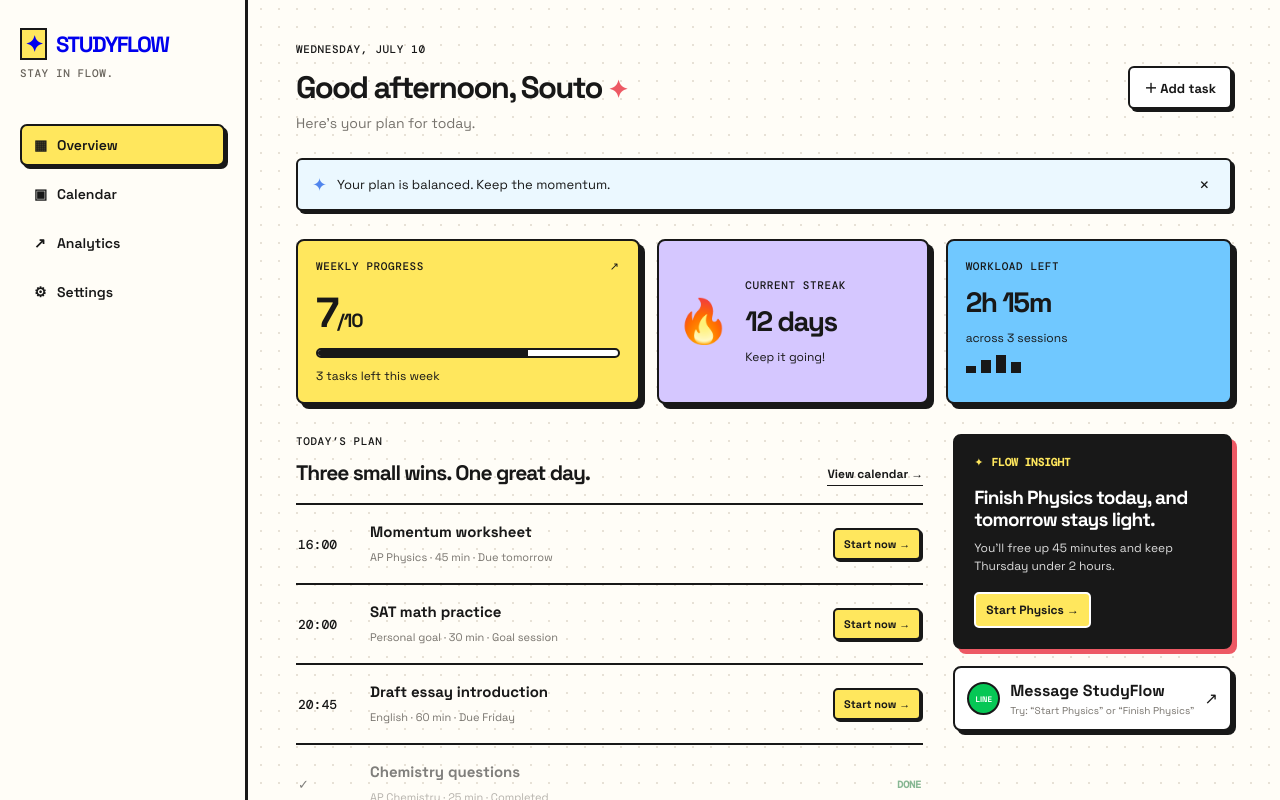
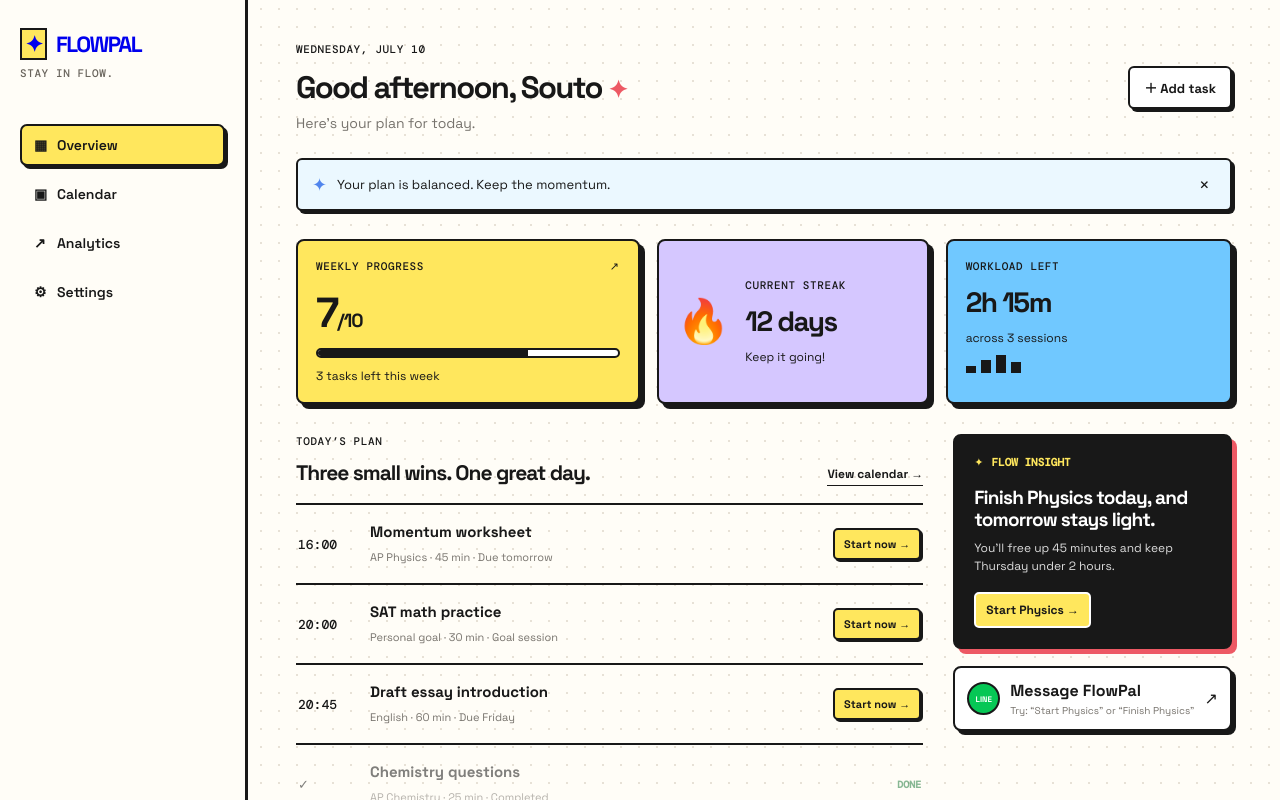
Before and after one commit to Shorty-gif/FlowPal, a Next.js app: page / in a window 1280 px wide. Shown: the top 800 px of the page. Built offline with nearby package versions, Linux system fonts and the light colour scheme.

Commit message:
Rename StudyFlow to FlowPal

```diff
--- a/package.json
+++ b/package.json
@@ -1,5 +1,5 @@
 {
-  "name": "studyflow",
+  "name": "flowpal",
   "version": "0.1.0",
   "private": true,
   "scripts": {
--- a/src/app/layout.tsx
+++ b/src/app/layout.tsx
@@ -2,7 +2,7 @@ import type { Metadata } from "next";
 import "./globals.css";
 
 export const metadata: Metadata = {
-  title: "StudyFlow — Stay in flow.",
+  title: "FlowPal — Stay in flow.",
   description: "Your AI-powered student productivity companion.",
 };
 
--- a/src/app/page.tsx
+++ b/src/app/page.tsx
@@ -38,7 +38,7 @@ export default function Home() {
   return (
     <main>
       <aside className="sidebar">
-        <a className="brand" href="#top"><span>✦</span> STUDYFLOW</a>
+        <a className="brand" href="#top"><span>✦</span> FLOWPAL</a>
         <p className="brand-sub">STAY IN FLOW.</p>
         <nav>{["Overview", "Calendar", "Analytics", "Settings"].map((item) => <button key={item} onClick={() => setTab(item)} className={tab === item ? "nav-item selected" : "nav-item"}><span>{item === "Overview" ? "▦" : item === "Calendar" ? "▣" : item === "Analytics" ? "↗" : "⚙"}</span>{item}</button>)}</nav>
         <div className="companion"><div className="spark">✦</div><b>YOUR COMPANION</b><p>Connected on LINE</p><button className="tiny-button">Manage channel ↗</button></div>
@@ -59,7 +59,7 @@ export default function Home() {
           <article className="tasks-panel"><div className="section-heading"><div><p className="eyebrow">TODAY’S PLAN</p><h2>{active ? "You’re in focus mode." : "Three small wins. One great day."}</h2></div><button className="link-btn">View calendar →</button></div>
             <div className="task-list">{tasks.map((task) => <div key={task.id} className={`task ${task.status} ${task.color}`}><div className="task-time">{task.status === "done" ? "✓" : task.time}</div><div className="task-info"><b>{task.title}</b><span>{task.subject} · {task.duration} min · {task.due}</span></div>{task.status === "done" ? <span className="completed">DONE</span> : task.status === "active" ? <button className="finish" onClick={() => finishTask(task.id)}>Finish now ✓</button> : <button className="start" onClick={() => startTask(task.id)}>Start now →</button>}</div>)}</div>
           </article>
-          <aside className="right-stack"><article className="ai-card"><div className="ai-title"><span>✦</span><b>FLOW INSIGHT</b></div><h3>Finish Physics today, and tomorrow stays light.</h3><p>You’ll free up 45 minutes and keep Thursday under 2 hours.</p><button onClick={() => startTask(1)}>Start Physics →</button></article><article className="line-card"><div className="line-dot">LINE</div><div><b>Message StudyFlow</b><p>Try: “Start Physics” or “Finish Physics”</p></div><span>↗</span></article></aside>
+          <aside className="right-stack"><article className="ai-card"><div className="ai-title"><span>✦</span><b>FLOW INSIGHT</b></div><h3>Finish Physics today, and tomorrow stays light.</h3><p>You’ll free up 45 minutes and keep Thursday under 2 hours.</p><button onClick={() => startTask(1)}>Start Physics →</button></article><article className="line-card"><div className="line-dot">LINE</div><div><b>Message FlowPal</b><p>Try: “Start Physics” or “Finish Physics”</p></div><span>↗</span></article></aside>
         </section>
 
         <section className="calendar-section"><div className="section-heading"><div><p className="eyebrow">YOUR FLOW</p><h2>This week at a glance</h2></div><div className="legend"><span><i className="school" /> School</span><span><i className="personal" /> Personal</span><span><i className="focus" /> Focus</span></div></div><div className="week">{week.map(([day, date, label]) => <div key={day} className={label ? "day today" : "day"}><b>{day}</b><span>{date}</span>{label && <em>TODAY</em>}</div>)}</div><div className="blocks"><div className="block school-block" style={{ gridColumn: "1 / span 2" }}>School <small>08:00–15:30</small></div><div className="block focus-block" style={{ gridColumn: "3" }}>Physics <small>16:00</small></div><div className="block personal-block" style={{ gridColumn: "4 / span 2" }}>Basketball practice <small>17:00</small></div><div className="block yellow-block" style={{ gridColumn: "6" }}>SAT practice <small>10:00</small></div></div></section>
```
Also changed, not shown: 2 other files (tests, documents, lock files or other folders).
